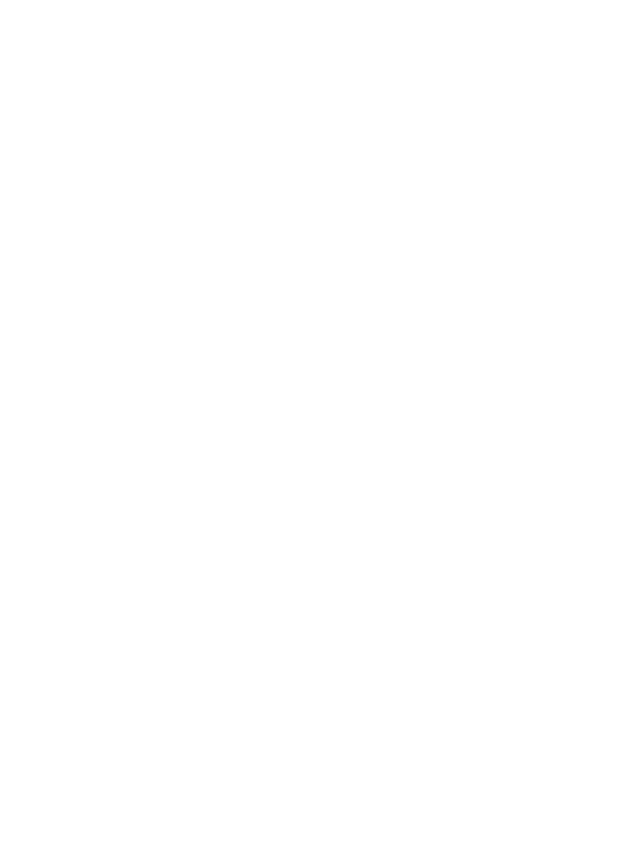
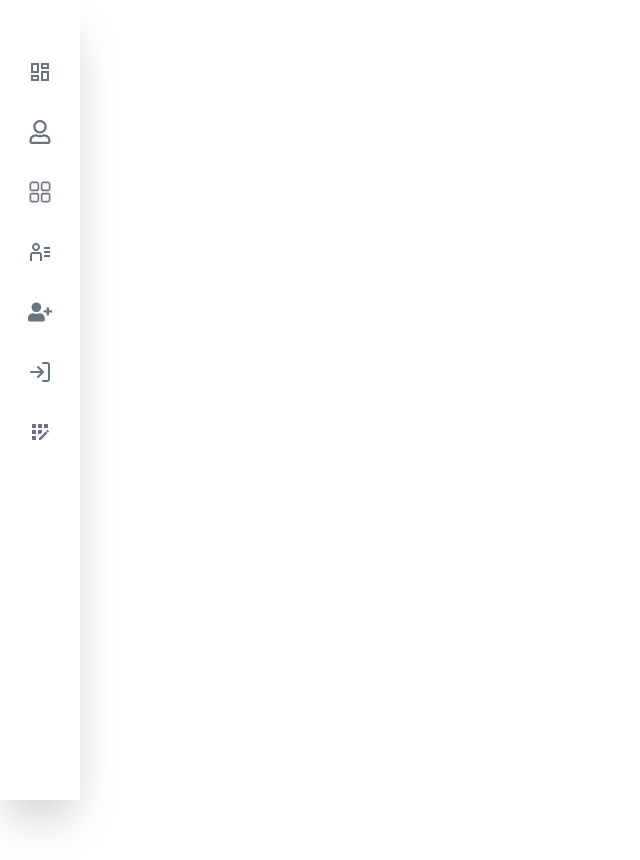
Before and after one commit to loknathsd/E-commerce-dashboard, a React (Create React App) app: page / in a window 1280 px wide. Before the commit this address had no page. Shown: the whole page, without its empty margins (0-640 px from the left). Before the commit the page ends 800 px from the top, so only its background shows below. Built offline with nearby package versions, Linux system fonts and the light colour scheme.

Commit message:
sidebar done

```diff
--- a/package.json
+++ b/package.json
@@ -3,6 +3,9 @@
   "version": "0.1.0",
   "private": true,
   "dependencies": {
+    "@emotion/react": "^11.10.8",
+    "@emotion/styled": "^11.10.8",
+    "@mui/material": "^5.12.2",
     "@testing-library/jest-dom": "^5.16.5",
     "@testing-library/react": "^13.4.0",
     "@testing-library/user-event": "^13.5.0",
@@ -12,6 +15,7 @@
     "react-icons": "^4.8.0",
     "react-router-dom": "^6.11.0",
     "react-scripts": "5.0.1",
+    "simplebar-react": "^3.2.4",
     "web-vitals": "^2.1.4"
   },
   "scripts": {
--- a/src/App.css
+++ /dev/null
@@ -1,38 +0,0 @@
-.App {
-  text-align: center;
-}
-
-.App-logo {
-  height: 40vmin;
-  pointer-events: none;
-}
-
-@media (prefers-reduced-motion: no-preference) {
-  .App-logo {
-    animation: App-logo-spin infinite 20s linear;
-  }
-}
-
-.App-header {
-  background-color: #282c34;
-  min-height: 100vh;
-  display: flex;
-  flex-direction: column;
-  align-items: center;
-  justify-content: center;
-  font-size: calc(10px + 2vmin);
-  color: white;
-}
-
-.App-link {
-  color: #61dafb;
-}
-
-@keyframes App-logo-spin {
-  from {
-    transform: rotate(0deg);
-  }
-  to {
-    transform: rotate(360deg);
-  }
-}
--- a/src/App.js
+++ b/src/App.js
@@ -1,16 +1,10 @@
-import { Route, Routes } from 'react-router-dom';
-import './App.css';
-import Login from './pages/Login';
-import Register from './pages/Register';
+import Routing from './utils/Routing/Routing';
 
 function App() {
 
   return (
     <div >
-      <Routes>
-        <Route path='/login' element={<Login />} />
-        <Route path='/register' element={<Register />} />
-      </Routes>
+      <Routing />
     </div>
   );
 }
--- /dev/null
+++ b/src/Layout/DashboardLayout.jsx
@@ -0,0 +1,14 @@
+import React from 'react';
+import { Outlet } from 'react-router-dom';
+import Sidebar from '../components/Sidebar/Sidebar';
+
+const DashboardLayout = () => {
+    return (
+        <div>
+            <Sidebar/>
+            <Outlet/>
+        </div>
+    );
+};
+
+export default DashboardLayout;
--- /dev/null
+++ b/src/components/Sidebar/Sidebar.jsx
@@ -0,0 +1,67 @@
+import React from 'react';
+import { MdOutlineDashboard } from 'react-icons/md';
+import { FaRegUser, FaUserPlus } from 'react-icons/fa';
+import { RxDashboard } from 'react-icons/rx';
+import { CgUserList } from 'react-icons/cg';
+import { FiLogIn } from 'react-icons/fi';
+import { MdAppRegistration } from 'react-icons/md';
+import ScrollBar from "simplebar-react";
+import { Tooltip } from '@mui/material';
+import { Link } from 'react-router-dom';
+
+
+const index = [
+    {
+        title: "Dashboard",
+        Icon: <MdOutlineDashboard />,
+        path: "/dashboard",
+    },
+    {
+        title: "User Profile",
+        Icon: <FaRegUser />,
+        path: "/dashboard/user-profile",
+    },
+    {
+        title: "User Grid",
+        Icon: <RxDashboard />,
+        path: "/dashboard/user-grid",
+    },
+    {
+        title: "User List",
+        Icon: <CgUserList />,
+        path: "/dashboard/user-list",
+    },
+    {
+        title: "Add user",
+        Icon: <FaUserPlus />,
+        path: "/dashboard/add-user",
+    },
+    {
+        title: "Login",
+        Icon: <FiLogIn />,
+        path: "/login",
+    },
+    {
+        title: "Register",
+        Icon: <MdAppRegistration />,
+        path: "/Register",
+    },
+];
+
+const Sidebar = () => {
+    return (
+        <div className='w-20 shadow-2xl h-[100vh] px-7 pt-10'>
+            <ScrollBar style={{ maxHeight: "calc(100% - 50px)" }}>
+                {index.map((nav, index) =>
+                    <div key={index} className='mt-5'>
+                        <Tooltip title={nav.title} placement="right" key={index} >
+                            <Link to={nav.path}><button className='mb-[1rem] text-2xl text-gray-500'>{nav.Icon}</button></Link>
+                        </Tooltip>
+                    </div>
+                )}
+            </ScrollBar>
+        </div>
+    );
+};
+
+export default Sidebar;
--- /dev/null
+++ b/src/utils/Routing/Routing.jsx
@@ -0,0 +1,22 @@
+import React from 'react';
+import { Route, Routes } from 'react-router-dom';
+import DashboardLayout from '../../Layout/DashboardLayout';
+import Login from '../../pages/Login';
+import Register from '../../pages/Register';
+
+const Routing = () => {
+    return (
+        <div>
+            <Routes>
+                <Route path='/login' element={<Login />} />
+                <Route path='/register' element={<Register />} />
+                <Route path='/' element={<DashboardLayout />} >
+
+                </Route>
+            </Routes>
+
+        </div>
+    );
+};
+
+export default Routing;
```
Also changed, not shown: 1 other file (tests, documents, lock files or other folders).
